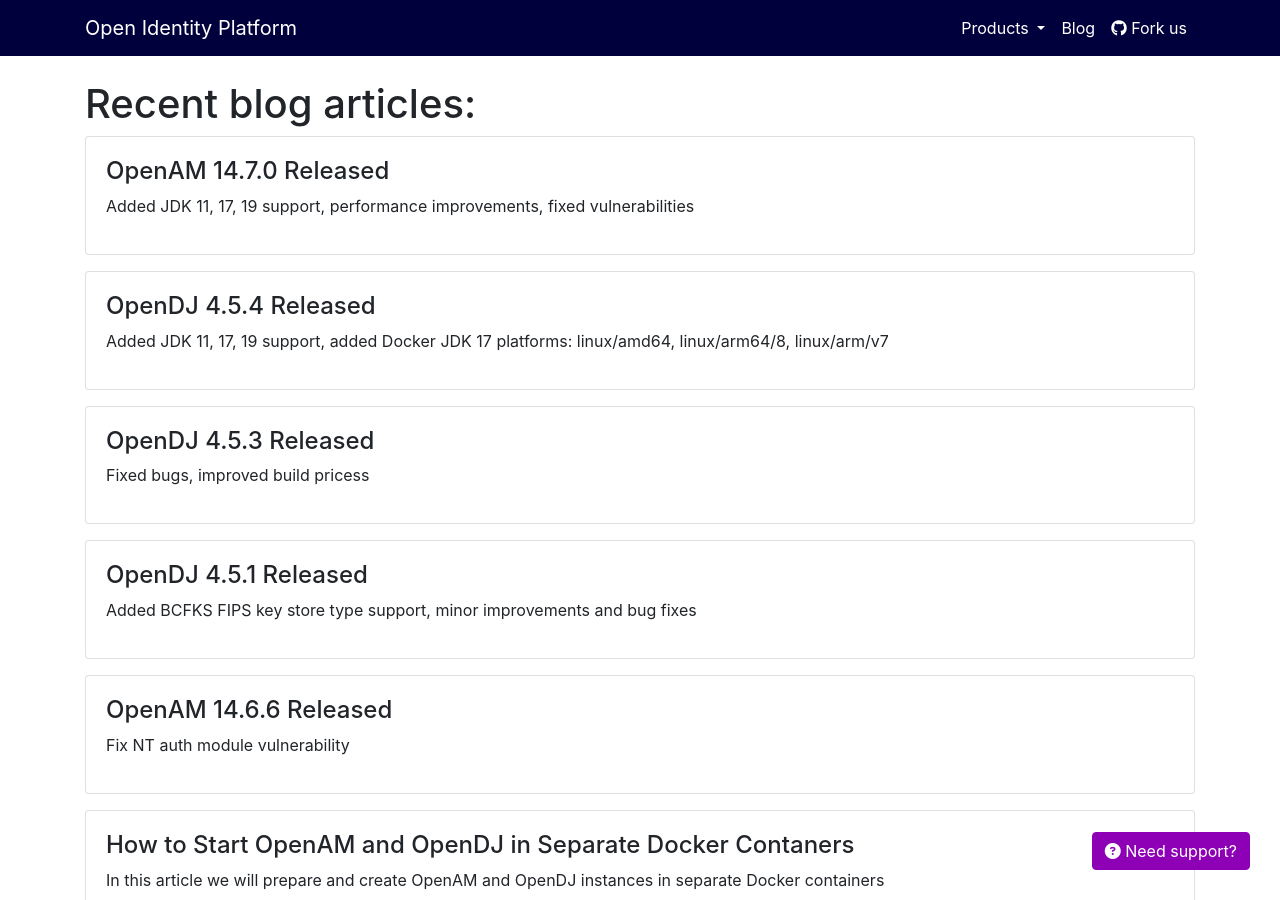
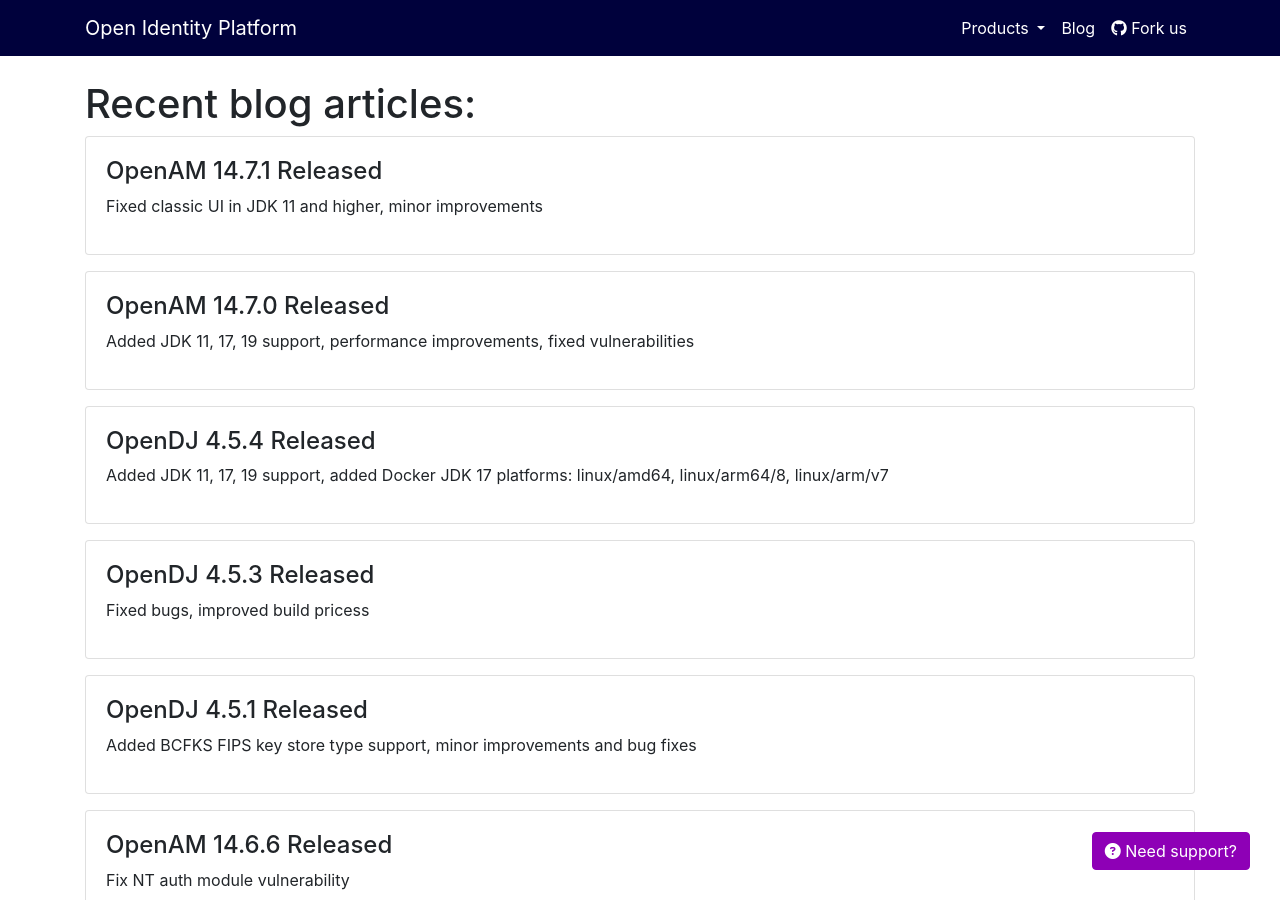
Before and after one commit to OpenIdentityPlatform/OpenIdentityPlatform.org, a Jekyll site: the page built from blog/index.html, in a window 1280 px wide and 900 px high. Built offline with Jekyll 4.4.1, drawn with Linux system fonts in a browser that asks for light colours; some of the changed lines change nothing that is shown.

Commit message:
OpenAM 14.7.1 Released (#122)

```diff
--- a/_data/blogposts.yml
+++ b/_data/blogposts.yml
@@ -1,3 +1,8 @@
+-
+  title: 'OpenAM 14.7.1 Released'
+  link: '/blog/openam-14-7-1-released'
+  description: 'Fixed classic UI in JDK 11 and higher, minor improvements'
+
 -
   title: 'OpenAM 14.7.0 Released'
   link: '/blog/openam-14-7-0-released'
--- /dev/null
+++ b/blog/openam-14-7-1-released.md
@@ -0,0 +1,23 @@
+---
+layout: home
+landing-title: "OpenAM 14.7.1 Released"
+landing-title2: "OpenAM 14.7.1 Released"
+description: Open Identity Platform Community just released OpenAM v14.7.1
+keywords: 'OpenAM, Access Management, Authentication, SSO, Single Sign On, Open Identity Platform, Release'
+imageurl: 'openam-og.png'
+---
+# OpenAM 14.7.1 Released
+[Download](https://github.com/OpenIdentityPlatform/OpenAM/releases/tag/14.7.1)
+## What's new
+* Cassandra User DataStore: added support org.openidentityplatform.default_hash=CLEAR property for change default hash schema (storage without prefix)
+
+### Fixed Bugs
+* Cassandra User Datastore: disable double hash userPassword
+* Fixed classic UI in JDK 11 and higher
+
+
+[All changes](https://github.com/OpenIdentityPlatform/OpenAM/compare/14.7.0...14.7.1)
+## Thanks for the contributions
+<i id="vharseko"><i>1. <a href="https://github.com/vharseko" target="_blank">vharseko</a></i>
+
+<i id="maximthomas"><i>2. <a href="https://github.com/maximthomas" target="_blank">Maxim Thomas</a></i>
```
